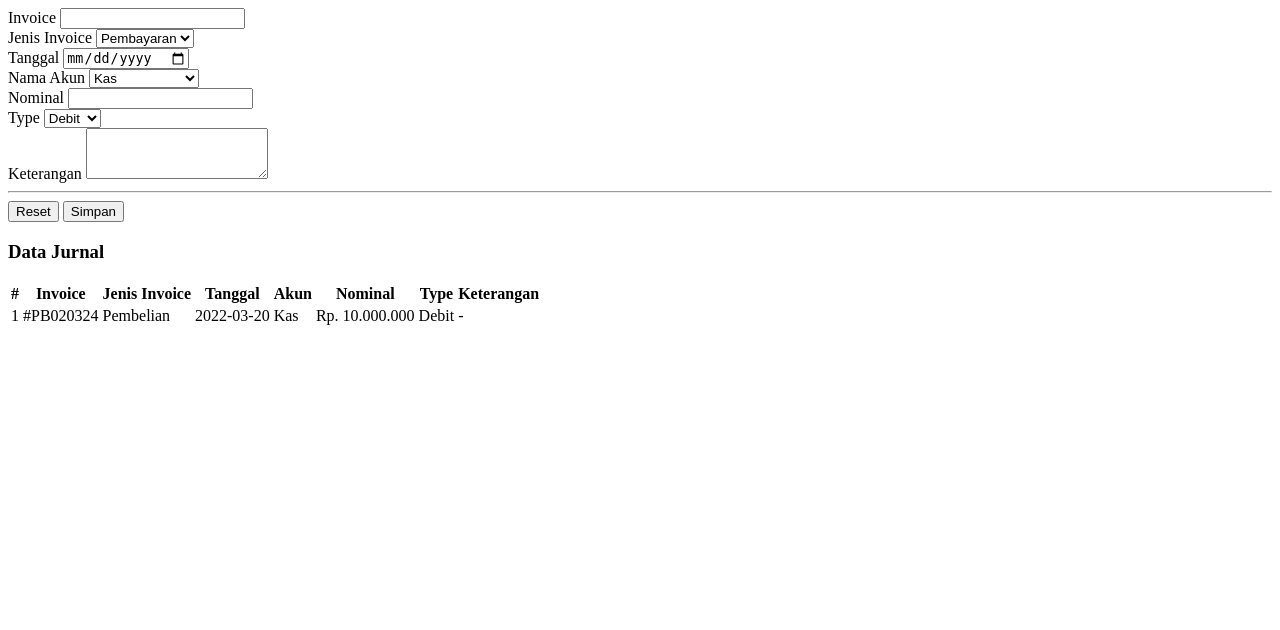
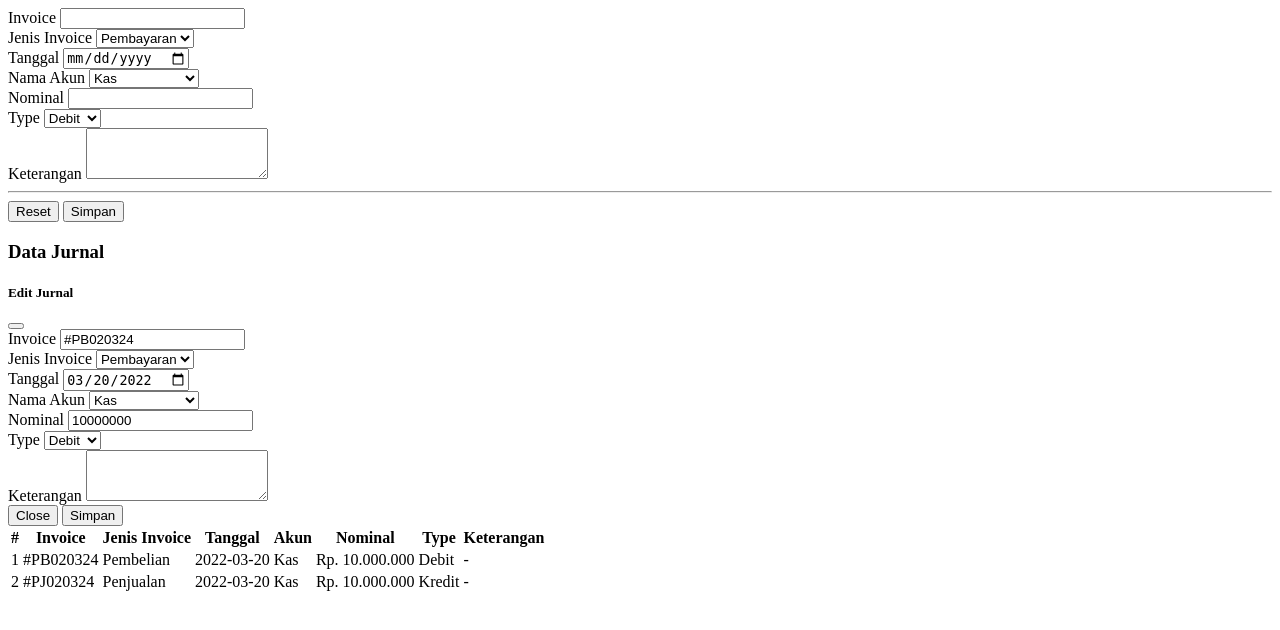
Before and after one commit to Elisiyaputri/APP_SIA, a PHP site: page /modul/jurnal/index.php in a window 1280 px wide. Shown: the top 630 px of the page. Run offline with PHP 8.4, Linux system fonts and the light colour scheme.

Commit message:
Melanjutkan Halaman Jurnal Umum

```diff
--- a/modul/jurnal/index.php
+++ b/modul/jurnal/index.php
@@ -45,7 +45,7 @@
             <div class="row">
                 <div class="mb-3 col">
                     <label for="keterangan" class="form-label">Keterangan</label>
-                    <textarea name="keterangan" rows="3"></textarea>
+                    <textarea class="form-control" name="keterangan" rows="3"></textarea>
                 </div>
             </div>
             <hr>
@@ -96,9 +96,91 @@
                                 <i class="bi bi-trash text-danger"></i>
                             </a>
                         </td>
+                        <!--Modal-->
+                        <div class="modal fade" id="editJurnal" tabindex="-1" aria-labelledby="exampleModalLabel"
+                            aria-hidden="true">
+                            <div class="modal-dialog modal-lg">
+                                <div class="modal-content">
+                                    <div class="modal-header">
+                                        <h5 class="modal-title fs-5" id="exampleModalLabel">Edit Jurnal</h1>
+                                        <button type="button" class="btn-close" data-bs-dismiss="modal"
+                                            aria-label="Close"></button>
+                                    </div>
+                                    <div class="modal-body">
+                                        <div class="row">
+                                            <div class="mb-3 col-md-4">
+                                                <label for="invoice" class="form-label">Invoice</label>
+                                                <input type="text" class="form-control" name="invoice" value="#PB020324">
+                                            </div>
+                                            <div class="mb-3 col-md-4">
+                                                <label for="jenis-invoice" class="form-label">Jenis Invoice</label>
+                                                <select class="form-control" name="jenis-invoice">
+                                                    <option selected value="pembayaran">Pembayaran</option>
+                                                    <option value="penjualan">Penjualan</option>
+                                                    <option value="pembelian">Pembelian</option>
+                                                </select>
+                                            </div>
+                                            <div class="mb-3 col-md-4">
+                                                <label for="tanggal" class="form-label">Tanggal</label>
+                                                <input type="date" class="form-control" name="tanggal" value="2022-03-20">
+                                            </div>
+                                        </div>
+                                        <div class="row">
+                                            <div class="mb-3 col-md-4">
+                                                <label for="nama-akun" class="form-label">Nama Akun</label>
+                                                <select class="form-select" name="nama-akun">
+                                                    <option selected value="1">Kas</option>
+                                                    <option value="2">Piutang Usaha</option>
+                                                    <option value="3">Perlengkapan</option>
+                                                    <option value="4">Hutang Usaha</option>
+                                                    <option value="5">Modal</option>
+                                                </select>
+                                            </div>
+                                            <div class="mb-3 col-md-4">
+                                                <label for="nominal" class="form-label">Nominal</label>
+                                                <input type="number" class="form-control" name="nominal" value="10000000">
+                                            </div>
+                                            <div class="mb-3 col-md-4">
+                                                <label for="type" class="form-label">Type</label>
+                                                <select class="form-select" name="type">
+                                                    <option selected value="debit">Debit</option>
+                                                    <option value="kredit">Kredit</option>
+                                                </select>
+                                            </div>
+                                        </div>
+                                        <div class="row">
+                                            <div class="mb-3 col">
+                                                <label for="keterangan" class="form-label">Keterangan</label>
+                                                <textarea class="form-control" name="keterangan" rows="3"></textarea>
+                                            </div>
+                                        </div>
+                                    </div>
+                                    <div class="modal-footer">
+                                        <button type="button" class="btn btn-secondary" data-bs-dismiss="modal">Close</button>
+                                        <button type="button" class="btn btn-primary">Simpan</button>
+                                    </div>
+                                </div>
+                            </div>
+                        </div>
+                    </tr>
+                    <tr>
+                        <td>2</td>
+                        <td>#PJ020324</td>
+                        <td>Penjualan</td>
+                        <td>2022-03-20</td>
+                        <td>Kas</td>
+                        <td>Rp. 10.000.000</td>
+                        <td>Kredit</td>
+                        <td>-</td>
+                        <td>
+                            <a href="" class="text-decoration-none">
+                                <i class="bi bi-pencil-square text-success"></i>
+                            </a>
+                            <a href="" class="text-decoration-none">
+                                <i class=" bi bi-trash text-danger"></i>
+                            </a>
+                        </td>
                     </tr>
                 </tbody>
             </table>
         </div>
-    </div>
-</div>
```
